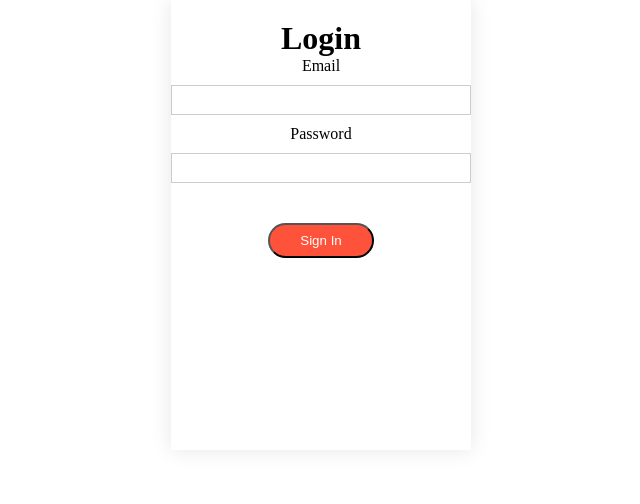
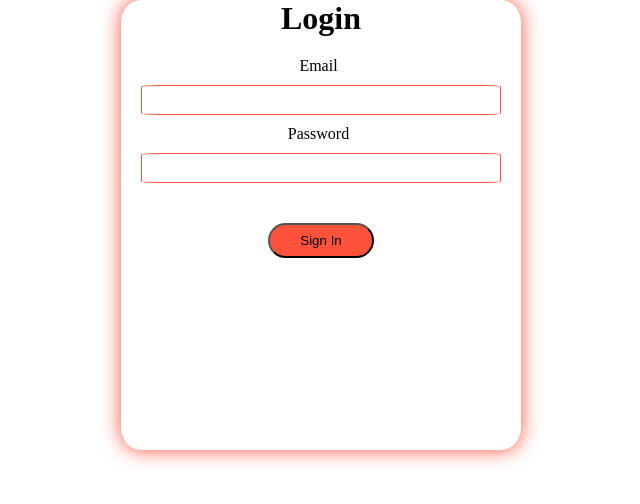
Before and after one commit to ojr4316/meetandhack, a Next.js app in the folder frontend/: page /login in a window 1280 px wide. Shown: the top 504 px of the page, without its empty margins (319-959 px from the left). Built offline with nearby package versions, Linux system fonts and the light colour scheme.

Commit message:
css login/reg changes

```diff
--- a/frontend/pages/register.tsx
+++ b/frontend/pages/register.tsx
@@ -14,6 +14,7 @@ export default function Register() {
     const [password, setPassword] = useState("");
     return (
         <div className="form-container">
+          <span>
             <h1>Register</h1>
             <label htmlFor="email">Email</label>
             <input type="text" onChange={(e) => setEmail(e.currentTarget.value)} value={email}/>
@@ -24,7 +25,7 @@ export default function Register() {
             <label htmlFor="password">Password</label>
             <input type="password" onChange={(e) => setPassword(e.currentTarget.value)} value={password}/>
             <button className="btn" type="submit" onClick={() => register(username, password, email, name)}>Submit</button>
-
+            </span>
         </div>
     )
 
--- a/frontend/styles/globals.css
+++ b/frontend/styles/globals.css
@@ -3,29 +3,36 @@
   margin: 0;
   box-sizing: border-box;
 }
-
+h1{
+  margin-bottom: 20px;
+}
 .form-container{
     background: white;
-    width: 300px;
+    width: 400px;
     height: 450px;
-    position: relative;
+    position: center;
     text-align: center;
-    padding: 20px 0;
+    padding: 20px 100x;
     margin: auto;
-    box-shadow: 0 0 20px 0px rgba(0, 0, 0, 0.1);
+    border-radius: 5%;
+    box-shadow: 0 0 20px 0px #ff523b;
     overflow: hidden;
 }
+.form-container label{
+  margin-right: 5px;
+}
 .form-container input{
-  width: 100%;
+  width: 90%;
   height: 30px;
   margin: 10px 0;
   padding: 0 10px;
-  border: 1px solid #ccc;
+  border: 1px solid #ff523b;
+  border-radius: 5%;
 }
 .btn{
   display: inline-block;
   background: #ff523b;
-  color: white;
+  color: black;
   padding: 8px 30px;
   margin: 30px 0;
   border-radius: 30px;
```
